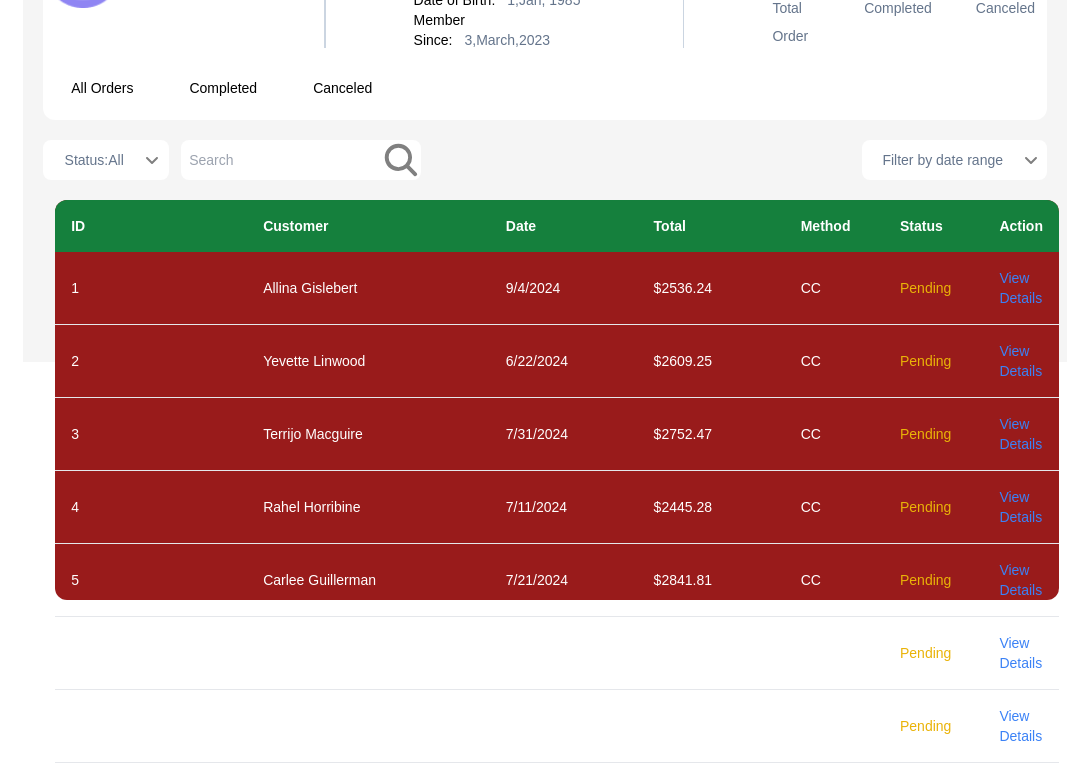
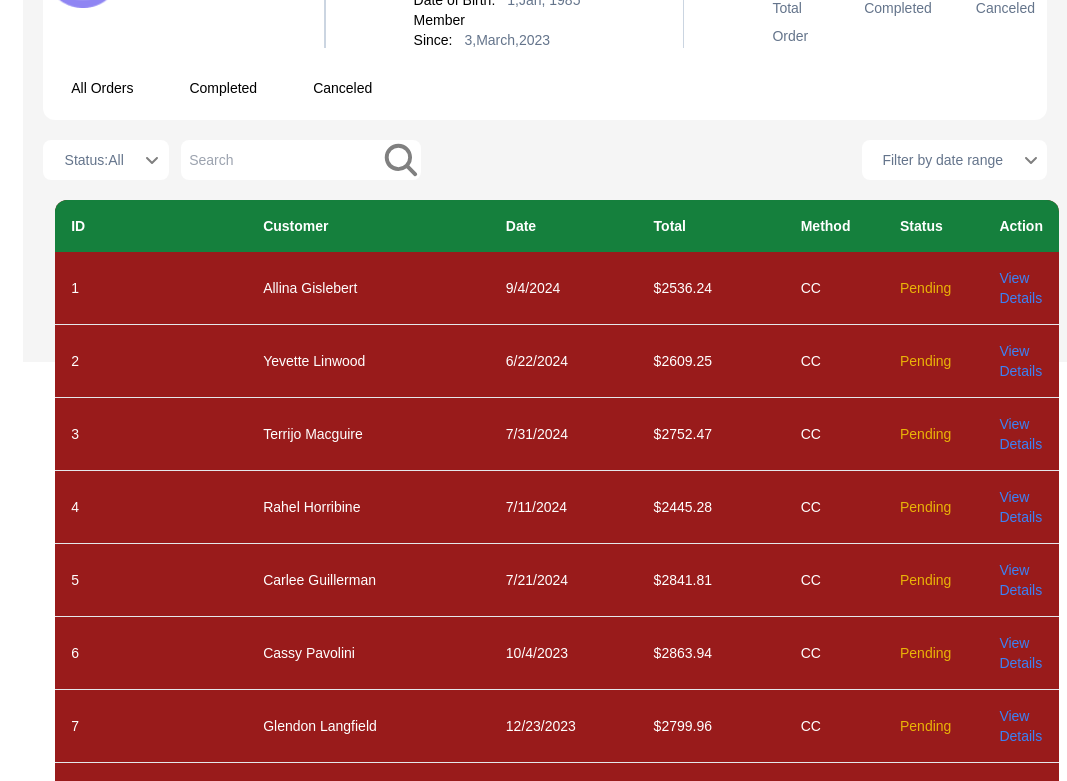
Before and after one commit to Manjil00/jobins-frontend-challange, a React (Create React App) app: page / in a window 1280 px wide. Shown: the part 438-1219 px from the top of the page, without its empty margins (213-1280 px from the left). Built offline with nearby package versions, Linux system fonts and the light colour scheme.

Commit message:
searchbar

```diff
--- a/src/App.js
+++ b/src/App.js
@@ -9,8 +9,7 @@ import TopNav from './Components/TopNav';
 import Section3 from './Components/Section3';
 // import Progressbar from './Components/Progressbar';
 
-//MOCKDATA
-import {mockdata} from './mockdata';
+
 
 const App = () => {
 
@@ -26,39 +25,6 @@ const App = () => {
     <Section2/>
     <Section3/>
 
-    <div className="Section4 mt-5 greytext bg-red-800 h-[400px] w-full rounded-xl">
-      <div className="bgtable text-white  h-[700px] w-full overflow-x-auto rounded-xl overflow-hidden">
-        <table className='LIST min-w-full'>
-        <thead>
-            <tr className="w-full text-left bg-green-700">
-              <th className="p-2 md:p-4">ID</th>
-              <th className="p-2 md:p-4">Customer</th>
-              <th className="p-2 md:p-4">Date</th>
-              <th className="p-2 md:p-4">Total</th>
-              <th className="p-2 md:p-4">Method</th>
-              <th className="p-2 md:p-4">Status</th>
-              <th className="p-2 md:p-4">Action</th>
-            </tr>
-          </thead>
-          <tbody>
-            {mockdata.map((item,ID) => (
-              <tr key={item.ID} className="border-b">
-                <td className="p-2 md:p-4 w-[20%]">{item.ID}</td>
-                <td className="p-2 md:p-4 w-[25%]">{item.Customer}</td>
-                <td className="p-2 md:p-4 w-[15%]">{item.Date}</td>
-                <td className="p-2 md:p-4 w-[15%]">{item.Total}</td>
-                <td className="p-2 md:p-4 w-[10%]">{item.Method}</td>
-                <td className="p-2 md:p-4 w-[10%] text-yellow-500">{item.Status}</td>
-                <td className="p-2 md:p-4 w-[10%] text-blue-500 cursor-pointer">View Details</td>
-              </tr>
-            ))}
-          </tbody>
-        </table>
-      </div>
-
-    </div>
-
-
     </div>
     </div>
     </div>
--- a/src/Components/Section3.jsx
+++ b/src/Components/Section3.jsx
@@ -1,19 +1,31 @@
-import React from 'react';
+import React, { useState } from 'react';
 
 //ICONS
 import { FaAngleDown } from "react-icons/fa6";
 import { IoSearch } from "react-icons/io5";
 
+
+//MOCKDATA
+import { mockdata } from '../mockdata';
+
+
 const Section3 = () => {
+
+    const [search,setSearch]=useState('');
+
 return (
-<div className="Section3 mt-5 bg-containerGray h-auto w-full flex justify-between">
+    <div className="SearchandList">
+        <div className="Section3 mt-5 bg-containerGray h-auto w-full flex justify-between">
         <div className="rightSection flex">
         <div className="Status cursor-pointer p-2 w-[80px] md:w-[126px] h-[30px] md:h-[40px] flex justify-center items-center gap-2 bg-white rounded-lg">
         <h1 className='greytext font-mainfont font-normal'>Status:All</h1>
         <FaAngleDown color='grey'/>
         </div>
         <div className="searchbar flex">
-        <input type="text" placeholder="Search" className="greytext  w-[80px] p-2 md:w-[200px] h-[30px] md:h-[40px] flex justify-center items-center
+        <input type="text"
+            onChange={(e)=>setSearch(e.target.value)}
+
+        placeholder="Search" className="greytext  w-[80px] p-2 md:w-[200px] h-[30px] md:h-[40px] flex justify-center items-center
         bg-white rounded-tl-lg rounded-bl-lg cursor-text"/>
         <IoSearch className='bg-white h-[20px] md:h-[40px] w-[20px] md:w-[40px] rounded-tr-lg rounded-br-lg cursor-pointer ml-[-12px] ' color='grey'/>
         </div>
@@ -25,6 +37,69 @@ return (
         </div>
 
     </div>
+
+    <div className="List mt-5 greytext bg-red-800 h-auto w-full rounded-xl">
+    <div className="bgtable text-white overflow-x-auto rounded-xl overflow-hidden">
+        <table className='LIST min-w-full'>
+        <thead>
+            <tr className="w-full text-left bg-green-700">
+            <th className="p-2 md:p-4">ID</th>
+            <th className="p-2 md:p-4">Customer</th>
+            <th className="p-2 md:p-4">Date</th>
+            <th className="p-2 md:p-4">Total</th>
+            <th className="p-2 md:p-4">Method</th>
+            <th className="p-2 md:p-4">Status</th>
+            <th className="p-2 md:p-4">Action</th>
+            </tr>
+        </thead>
+        <tbody>
+            {mockdata.filter((item)=>{
+                return search==='' ? item
+                    : item.Customer.includes(search);}
+                ).map((item,ID) => (
+            <tr key={item.ID} className="border-b">
+                <td className="p-2 md:p-4 w-[20%]">{item.ID}</td>
+                <td className="p-2 md:p-4 w-[25%]">{item.Customer}</td>
+                <td className="p-2 md:p-4 w-[15%]">{item.Date}</td>
+                <td className="p-2 md:p-4 w-[15%]">{item.Total}</td>
+                <td className="p-2 md:p-4 w-[10%]">{item.Method}</td>
+                <td className="p-2 md:p-4 w-[10%] text-yellow-500">{item.Status}</td>
+                <td className="p-2 md:p-4 w-[10%] text-blue-500 cursor-pointer">View Details</td>
+            </tr>
+            ))}
+        </tbody>
+        </table>
+    </div>
+
+
+      {/* Pagination */}
+    <div className="flex justify-between items-center mt-4">
+        <div>
+        <span>Showing</span>
+        <select className="ml-2 p-1 border rounded">
+            <option>10</option>
+            <option>20</option>
+            <option>30</option>
+            <option>40</option>
+            <option>50</option>
+        </select>
+        <span className="ml-2">of 50</span>
+        </div>
+
+        <div className="flex items-center space-x-2">
+        <button className="px-3 py-1 border rounded">&lt;</button>
+        <button className="px-3 py-1 border rounded bg-blue-500 text-white">1</button>
+        <button className="px-3 py-1 border rounded">2</button>
+        <button className="px-3 py-1 border rounded">3</button>
+        <button className="px-3 py-1 border rounded">4</button>
+        <button className="px-3 py-1 border rounded">5</button>
+        <button className="px-3 py-1 border rounded">&gt;</button>
+        </div>
+    </div>
+    </div>
+
+    </div>
+
 )
 }
 
```
